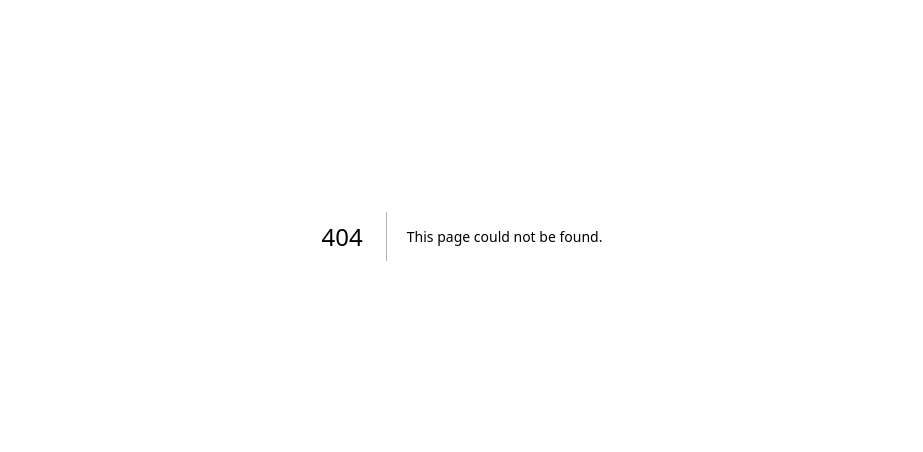
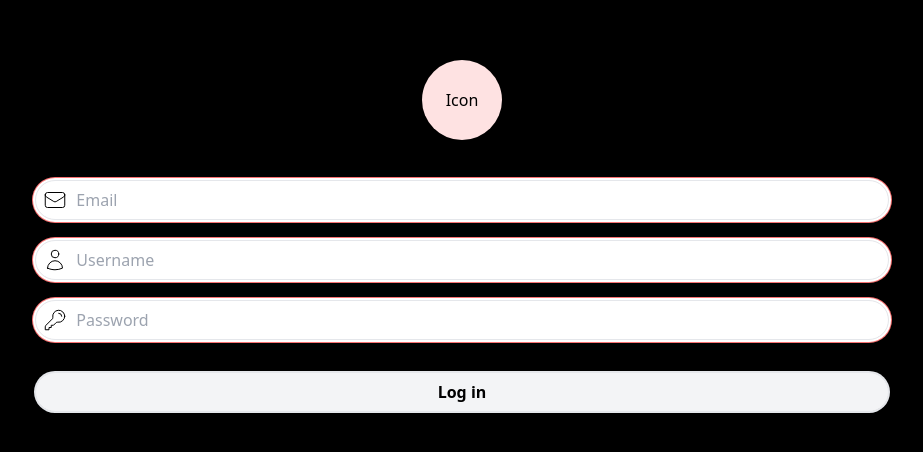
Before and after one commit to HRCEO/login-form, a Next.js app: page /log-in in a window 1280 px wide. Before the commit this address had no page. Shown: the part 164-616 px from the top of the page, without its empty margins (178-1101 px from the left). Built offline with nearby package versions, Linux system fonts and the light colour scheme.

Commit message:
main style fix

```diff
--- /dev/null
+++ b/app/create-account/page.tsx
@@ -0,0 +1,11 @@
+import React from 'react';
+
+const CreateAccountPage = () => {
+    return (
+        <div>
+            CreateAccountPage
+        </div>
+    );
+};
+
+export default CreateAccountPage;
--- a/app/layout.tsx
+++ b/app/layout.tsx
@@ -2,8 +2,8 @@ import type { Metadata } from "next";
 import "./globals.css";
 
 export const metadata: Metadata = {
-  title: "Login From",
-  description: "Generated by create next app",
+  title: "Service",
+  description: "Next App Service",
 };
 
 export default function RootLayout({
@@ -13,7 +13,7 @@ export default function RootLayout({
 }>) {
   return (
     <html lang="en">
-      <body className='flex justify-center items-center w-screen h-screen'>{children}</body>
+      <body className='flex justify-center items-center w-screen h-screen bg-black'>{children}</body>
     </html>
   );
 }
--- /dev/null
+++ b/app/log-in/page.tsx
@@ -0,0 +1,32 @@
+'use client'
+import FormButton from '@/components/FormButton';
+import React from 'react';
+import { useFormState } from 'react-dom';
+import { handleLoginForm } from '@/service/serverAction/login/loginAction';
+import { IconTypes } from '@/lib/constant';
+import FormInput from '@/components/FormInput';
+import { SvgIcon } from '@/components/SvgIcon';
+
+const LoginPage = () => {
+  const [state, action] = useFormState(handleLoginForm,null)
+
+    return (
+      <div className='flex flex-col items-center w-full'>
+        <div className='flex justify-center items-center rounded-full size-20 bg-red-100 mb-10'>Icon</div>
+        <form action={action} className='flex flex-col justify-center gap-5 w-4/6'>
+            <FormInput iconComponent={<SvgIcon iconType={IconTypes.email}/>} errors={state?.fieldErrors.email ?? []} name='email' type='email' placeholder='Email' />
+            <FormInput iconComponent={<SvgIcon iconType={IconTypes.user}/>} errors={state?.fieldErrors.username ?? []} name='username' placeholder='Username' />
+            <FormInput iconComponent={<SvgIcon iconType={IconTypes.password}/>} errors={state?.fieldErrors.password ?? []} type='password' name='password' placeholder='Password' />
+            <FormButton/>
+            {state &&
+              <div className='flex relative'>
+                  <SvgIcon iconType={IconTypes.check}/>
+                  <div className='w-full pl-10 font-bold bg-green-400 rounded-full h-10 content-center'>Welcome back!</div>
+              </div>
+            }
+        </form>
+      </div>
+    );
+};
+
+export default LoginPage;
--- a/app/page.tsx
+++ b/app/page.tsx
@@ -1,32 +1,13 @@
-'use client'
-import FormButton from '@/components/FormButton';
-import FormInput from '@/components/FormInput';
+import Link from 'next/link';
 import React from 'react';
-import { useFormState } from 'react-dom';
-import { handleLoginForm } from './loginAction';
-import SvgIcon from '@/components/SvgIcon';
-import { IconTypes } from '@/lib/constant';
-import '@/lib/db'
 
-const LoginPage = () => {
-  const [state, action] = useFormState(handleLoginForm,null)
-
-  return (
-    <div className='flex flex-col items-center w-full'>
-      <div className='flex justify-center items-center rounded-full size-20 bg-red-100 mb-10'>Icon</div>
-      <form action={action} className='flex flex-col justify-center gap-5 w-4/6'>
-        <FormInput errors={state?.fieldErrors?.email} iconComponent={<SvgIcon iconType={IconTypes.email}/>} name='email' placeholder='Email' />
-        <FormInput errors={state?.fieldErrors?.username} iconComponent={<SvgIcon iconType={IconTypes.user}/>} name='username' placeholder='Username' />
-        <FormInput errors={state?.fieldErrors?.password} iconComponent={<SvgIcon iconType={IconTypes.password}/>} type='password' name='password' placeholder='Password'/>
-        <FormButton/>
-        {state === true &&
-          <div className='flex relative'>
-              <SvgIcon iconType={IconTypes.check}/>
-              <div className='w-full pl-10 font-bold bg-green-400 rounded-full h-10 content-center'>Welcome back!</div>
-          </div>}
-      </form>
-    </div>
-  );
+const RootPage = () => {
+    return (
+        <div className='flex flex-col items-center gap-4 w-2/5 h-full py-10'>
+            <div className='flex h-full items-center text-white'>Root Page</div>
+            <Link className='flex bg-orange-400 rounded-lg font-normal text-white justify-center items-center p-4 w-full' href={'/log-in'}>Login</Link>
+        </div>
+    );
 };
 
-export default LoginPage;
+export default RootPage;
--- /dev/null
+++ b/app/profile/page.tsx
@@ -0,0 +1,11 @@
+import React from 'react';
+
+const ProfilePage = () => {
+    return (
+        <div>
+            ProfilePage
+        </div>
+    );
+};
+
+export default ProfilePage;
--- a/components/FormInput.tsx
+++ b/components/FormInput.tsx
@@ -9,18 +9,16 @@ interface FormInputProps extends InputHTMLAttributes<HTMLInputElement> {
 
 const className = 'w-full h-10 pl-10 border rounded-full outline-none ring-1 ring-gray-200 focus:ring-gray-200 focus:ring-offset-2 invalid:ring-red-400 invalid:ring-offset-2'
 
-const FormInput = ({name,placeholder, errors,iconComponent, ...rest}:FormInputProps) => {
+const FormInput = ({name,placeholder, iconComponent,errors, ...rest}:FormInputProps) => {
     return (
-        <div className='w-full relative flex flex-col'>
-            {iconComponent}
+        <div className='w-full relative'>
+            <div className='absolute top-5'>{iconComponent}</div>
             <input className={className} {...rest} required name={name} placeholder={placeholder}></input>
-
             {errors?.map((error, index) => (
                 <span key={index} className="text-red-300 font-extralight text-xs">
                     {error}
                 </span>
             ))}
-
         </div>
     );
 };
--- a/components/SvgIcon.tsx
+++ b/components/SvgIcon.tsx
@@ -1,11 +1,7 @@
-import React from 'react';
-
-const SvgIcon = ({iconType}:{iconType:string}) =>{
-    return <div className='absolute left-0 ml-2 mt-2'>
-    <svg xmlns="http://www.w3.org/2000/svg" fill="none" viewBox="0 0 24 24" strokeWidth={1} stroke="currentColor" className="size-6">
-    <path strokeLinecap="round" strokeLinejoin="round" d={iconType} />
-  </svg>
-    </div>
-};
-
-export default SvgIcon;
+export const SvgIcon = ({iconType}:{iconType:string}) =>{
+    return <div className='absolute left-0 top-1/2 z-10 transform -translate-y-1/2 ml-2'>
+        <svg xmlns="http://www.w3.org/2000/svg" fill="none" viewBox="0 0 24 24" strokeWidth={1} stroke="currentColor" className="size-6">
+          <path strokeLinecap="round" strokeLinejoin="round" d={iconType} />
+        </svg>
+      </div>
+  }
--- a/lib/constant.ts
+++ b/lib/constant.ts
@@ -3,4 +3,4 @@ export const IconTypes = {
     email:"M21.75 6.75v10.5a2.25 2.25 0 0 1-2.25 2.25h-15a2.25 2.25 0 0 1-2.25-2.25V6.75m19.5 0A2.25 2.25 0 0 0 19.5 4.5h-15a2.25 2.25 0 0 0-2.25 2.25m19.5 0v.243a2.25 2.25 0 0 1-1.07 1.916l-7.5 4.615a2.25 2.25 0 0 1-2.36 0L3.32 8.91a2.25 2.25 0 0 1-1.07-1.916V6.75",
     password:"M15.75 5.25a3 3 0 0 1 3 3m3 0a6 6 0 0 1-7.029 5.912c-.563-.097-1.159.026-1.563.43L10.5 17.25H8.25v2.25H6v2.25H2.25v-2.818c0-.597.237-1.17.659-1.591l6.499-6.499c.404-.404.527-1 .43-1.563A6 6 0 1 1 21.75 8.25Z",
     check:"m4.5 12.75 6 6 9-13.5"
-}
+  }
--- /dev/null
+++ b/service/serverAction/login/loginAction.ts
@@ -0,0 +1,26 @@
+"use server"
+
+import { z } from "zod";
+
+const loginSchema = z.object({
+    email:z.string().email({message:'You need input Email form'}).includes('@zod.com',{ message: "Email can use only @zod.com" }),
+    username: z.string().min(5,{ message: "Username must be at least 5 characters long" }),
+    password:z.string()
+    .min(10, { message: "Password must be at least 10 characters long" })
+    .regex(/\d/, { message: "Password must contain at least one number" })
+  });
+
+export const handleLoginForm = async (prevState:any,formData:FormData) => {
+    const userInsertData = {
+        email:formData.get('email'),
+        username:formData.get('username'),
+        password:formData.get('password')
+    }
+    const checkValidation = loginSchema.safeParse(userInsertData);
+
+    if(!checkValidation.success){
+        return checkValidation.error.flatten()
+    }else{
+        return true
+    }
+}
```
Also changed, not shown: 1 other file (tests, documents, lock files or other folders).
